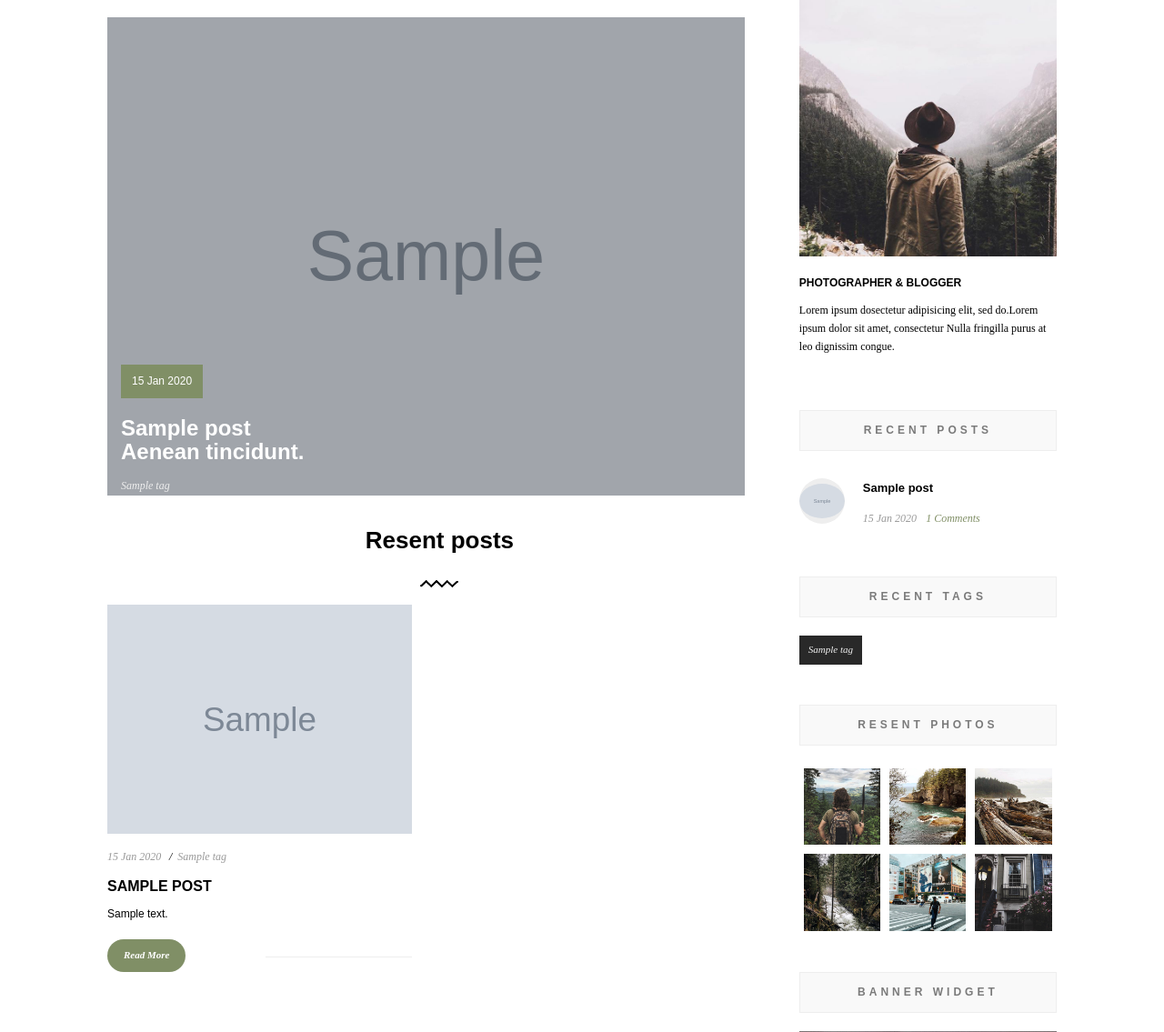
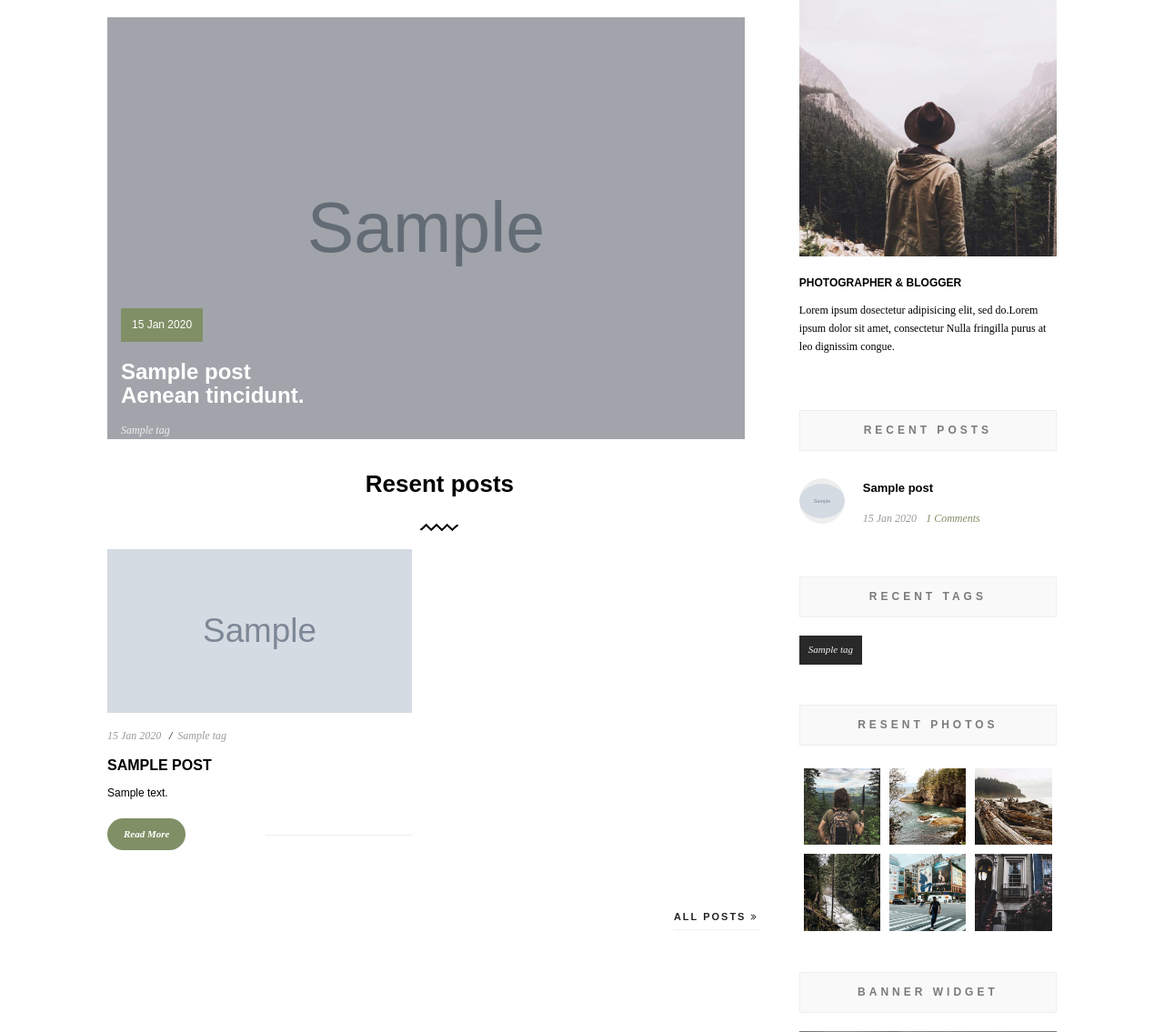
Before and after one commit to inn-u/blog, a Django app: page / in a window 1280 px wide. Shown: the part 530-1665 px from the top of the page at 91% size. Run offline with Django 5.2, Linux system fonts and the light colour scheme; tables that the repository leaves empty hold one stand-in row (values such as "Sample post"); grey boxes marked "Sample" are stand-in pictures; some libraries are stand-ins or nearby versions.

Commit message:
placeholder improvement

```diff
--- a/blog/templatetags/custom_filters.py
+++ b/blog/templatetags/custom_filters.py
@@ -1,6 +1,7 @@
 from django import template
 from blog.models import Tag, Comment, Post
 from django.db.models import Max
+from django.templatetags.static import static
 
 register = template.Library()
 
@@ -47,3 +48,11 @@ def get_related_posts(post, count=3):
         .exclude(id=post.id)
         .order_by('-published_date')[:count]
     )
+
+
+@register.simple_tag
+def post_image_or_placeholder(post):
+    first_image = post.images.first()
+    if first_image:
+        return first_image.image.url
+    return static('placeholders/photo_placeholder.png')
--- a/static/css/style.css
+++ b/static/css/style.css
@@ -218,6 +218,20 @@ blockquote p {
 	width:100%;
 	height:auto;
 }
+.featured-img {
+	width: 701px;
+    height: 464px;
+    object-fit: cover;
+    object-position: center;
+    display: block;
+}
+.main-related-img {
+	width: 335px;
+    height: 222px;
+    object-fit: cover;
+    object-position: center;
+    display: block;
+}
 .overlay {
 	position:absolute;
 	top:0;
@@ -1515,11 +1529,25 @@ ul {
 	padding-bottom:2px;
 	margin-bottom:4px;
 }
+.grid-sb-main {
+	position:relative;
+	float:left;
+	width:100%;
+	overflow:hidden;
+	height: 447px;
+}
 .grid-sb {
 	position:relative;
 	float:left;
 	width:100%;
 	overflow:hidden;
+}
+.grid-sb img {
+	margin-left: auto;
+	margin-right: auto;
+	max-height: 180px;
+	object-fit: cover;
+	display: block;
 }
 .grid-sb .overlay {
 	opacity:0;
--- a/templates/index.html
+++ b/templates/index.html
@@ -1,5 +1,6 @@
 {% extends "base.html" %}
 {% load static %}
+{% load custom_filters %}
 
 {% block title %}Main page{% endblock %}
 {% block header %}Travel Blog{% endblock %}
@@ -24,7 +25,7 @@
                 <div class="row">
                     <div class="col-md-12">
                         <div class="blog-media">
-                            <img src="{{ featured_post.images.first.image.url }}" class="respimg" alt="">
+                            <img src="{% post_image_or_placeholder featured_post %}" class="featured-img" alt="{{ featured_post.title }}">
                             <div class="overlay"></div>
                         </div>
                         <div class="fp-desc">
@@ -62,11 +63,7 @@
                 <div class="col-md-6 grid-sb-wrap">
                     <article class="grid-sb">
                         <div class="blog-media">
-                            {% if post.images.first %}
-                                <img src="{{ post.images.first.image.url }}" class="respimg" alt="">
-                            {% else %}
-                                <img src="{% static 'images/default.jpg' %}" class="respimg" alt="">
-                            {% endif %}
+                            <img src="{% post_image_or_placeholder post %}" class="main-related-img" alt="">
                             <div class="overlay"></div>
                             <a href="{{ post.get_absolute_url }}" class="dec-link">Read Article</a>
                         </div>
--- a/templates/partials/footer.html
+++ b/templates/partials/footer.html
@@ -35,7 +35,7 @@
                     <li>
                         <div class="recent-post-img">
                             <a href="{{ post.get_absolute_url }}">
-                            <img src="{{ post.images.first.image.url }}" alt=""></a>
+                            <img src="{% post_image_or_placeholder post %}" alt=""></a>
                         </div>
                         <div class="recent-post-content">
                             <h4><a href="{{ post.get_absolute_url }}">{{ post.title }}</a></h4>
--- a/templates/partials/main-sidebar.html
+++ b/templates/partials/main-sidebar.html
@@ -24,7 +24,7 @@
                     <li>
                         <div class="recent-post-img">
                             <a href="{{ post.get_absolute_url }}">
-                            <img src="{{ post.images.first.image.url }}" alt=""></a>
+                            <img src="{% post_image_or_placeholder post %}" alt=""></a>
                         </div>
                         <div class="recent-post-content">
                             <h4><a href="{{ post.get_absolute_url }}">{{ post.title }}</a></h4>
--- a/templates/post-list.html
+++ b/templates/post-list.html
@@ -1,5 +1,6 @@
 {% extends "base.html" %}
 {% load static %}
+{% load custom_filters %}
 
 {% block content %}
 <div class="container">
@@ -54,7 +55,7 @@
                 <div class="col-md-12 grid-sb-wrap">
                     <article class="grid-sb">
                         <div class="blog-media">
-                            <img src="{{ post.images.first.image.url }}" class="respimg" alt="">
+                            <img src="{% post_image_or_placeholder post %}" class="respimg" alt="">
                             <div class="overlay"></div>
                             <a href="{{ post.get_absolute_url }}" class="dec-link">Read Article</a>
                         </div>
--- a/templates/post-single.html
+++ b/templates/post-single.html
@@ -34,7 +34,7 @@
                     <div class="single-slider-holder fl-wrap slider-wrapper">
                         <div class="single-slider fl-wrap">
                             {% for image in post.images.all %}
-                                <div class="div class="item {% if forloop.first %}active{% endif %}">
+                                <div class="item {% if forloop.first %}active{% endif %}">
                                     <img src="{{ image.image.url }}" alt="post image">
                                 </div>
                             {% empty %}
--- a/templates/user-dashboard.html
+++ b/templates/user-dashboard.html
@@ -1,5 +1,6 @@
 {% extends "base.html" %}
 {% load static %}
+{% load custom_filters %}
 
 {% block title %}Dashboard{% endblock %}
 
@@ -55,7 +56,7 @@
             <div class="col-md-12 grid-sb-wrap">
                 <article class="grid-sb">
                     <div class="blog-media">
-                        <img src="{{ post.images.first.image.url }}" class="respimg" alt="">
+                        <img src="{% post_image_or_placeholder post %}" class="respimg" alt="">
                         <div class="overlay"></div>
                         <a href="{{ post.get_absolute_url }}" class="dec-link">Read Article</a>
                     </div>
```
